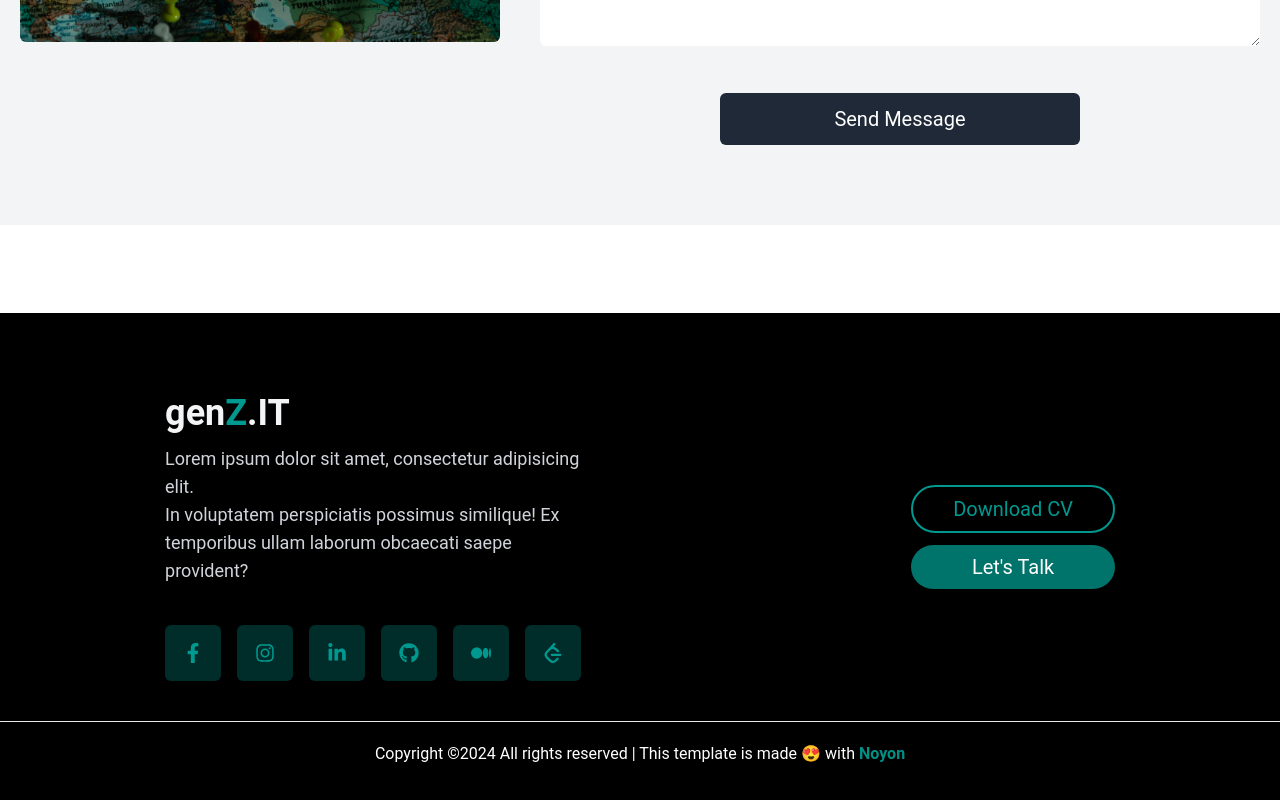
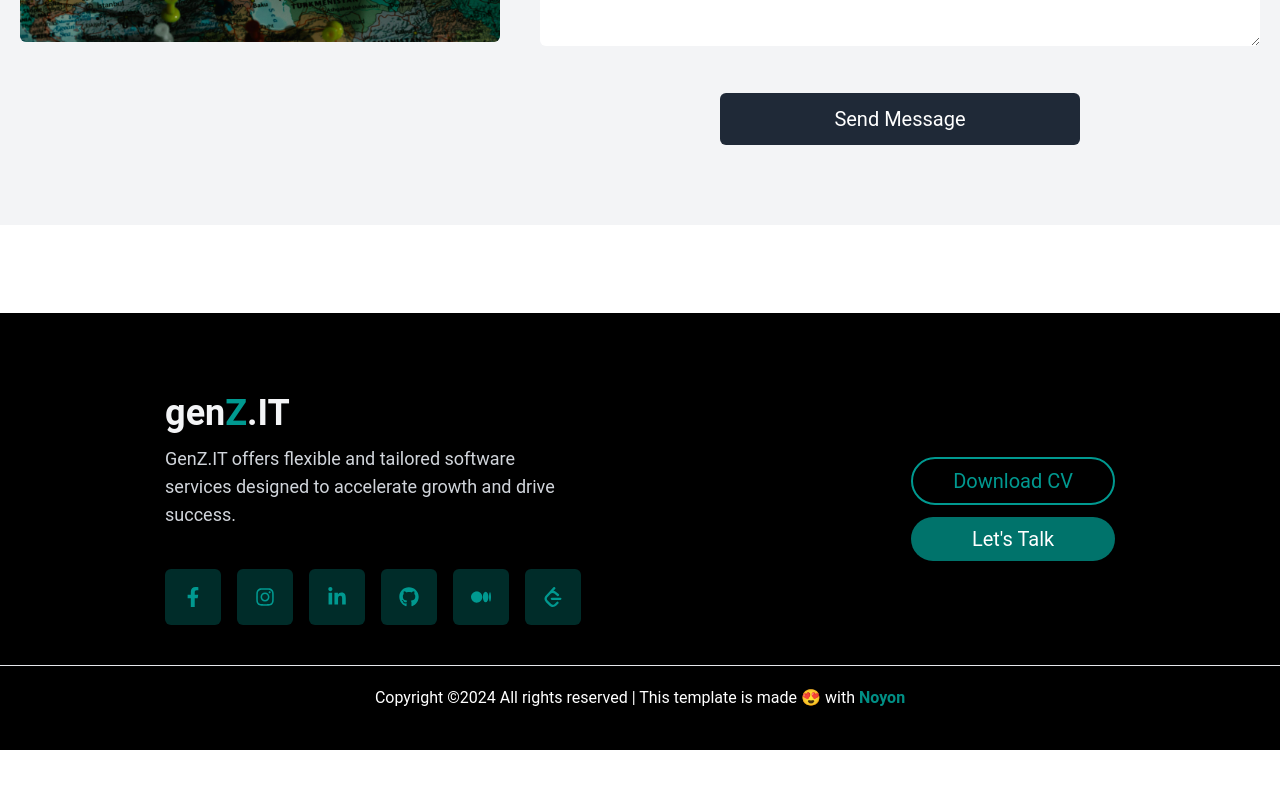
Before and after one commit to noyon674/genZ-IT, a Next.js app: page / in a window 1280 px wide. Shown: the part 6056-6856 px from the top of the page. After the commit the page ends 6806 px from the top, so only its background shows below. Built offline with nearby package versions, Linux system fonts and the light colour scheme.

Commit message:
added sort note

```diff
--- a/app/_components/footer/Footer.tsx
+++ b/app/_components/footer/Footer.tsx
@@ -14,10 +14,7 @@ function Footer() {
               </h1>
             </Link>
             <p className="text-lg text-gray-300">
-              Lorem ipsum dolor sit amet, consectetur adipisicing elit.
-              <br />
-              In voluptatem perspiciatis possimus similique! Ex temporibus ullam
-              laborum obcaecati saepe provident?
+            GenZ.IT offers flexible and tailored software services designed to accelerate growth and drive success.
             </p>
           </div>
           <div className="flex gap-x-4 mt-10">
```
